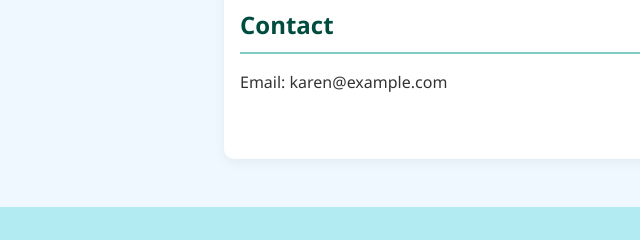
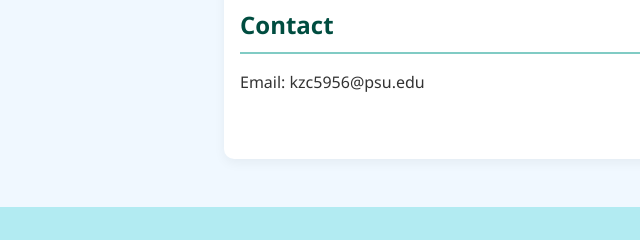
Before and after one commit to karen-codes25/my-portfolio, a plain HTML site: page index.html in a window 1280 px wide. Shown: the part 1877-2117 px from the top of the page, 0-640 px from the left. Drawn offline with nearby package versions, Linux system fonts and the light colour scheme.

Commit message:
index.html

```diff
--- a/index.html
+++ b/index.html
@@ -74,7 +74,7 @@
 
     <section id="contact" data-aos="fade-up">
       <h2>Contact</h2>
-      <p>Email: karen@example.com</p>
+      <p>Email: kzc5956@psu.edu</p>
     </section>
   </main>
 
```
